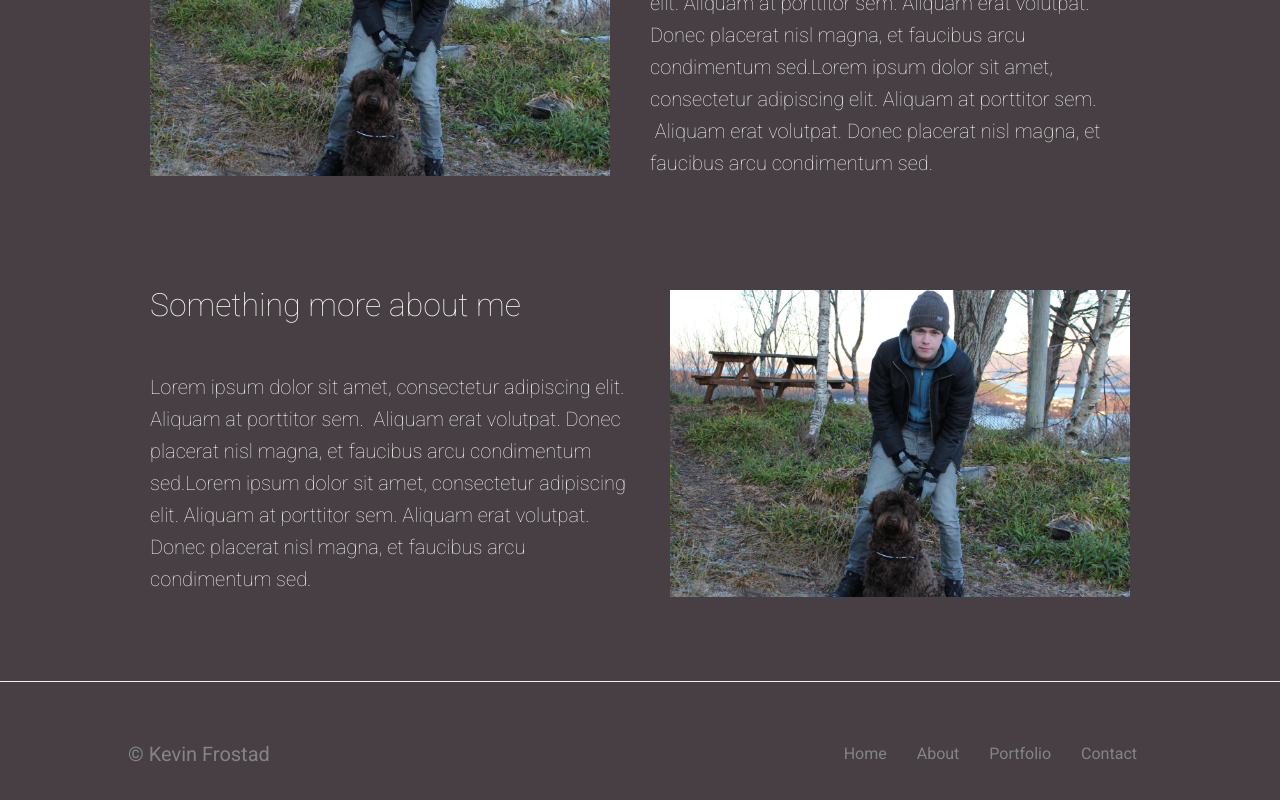
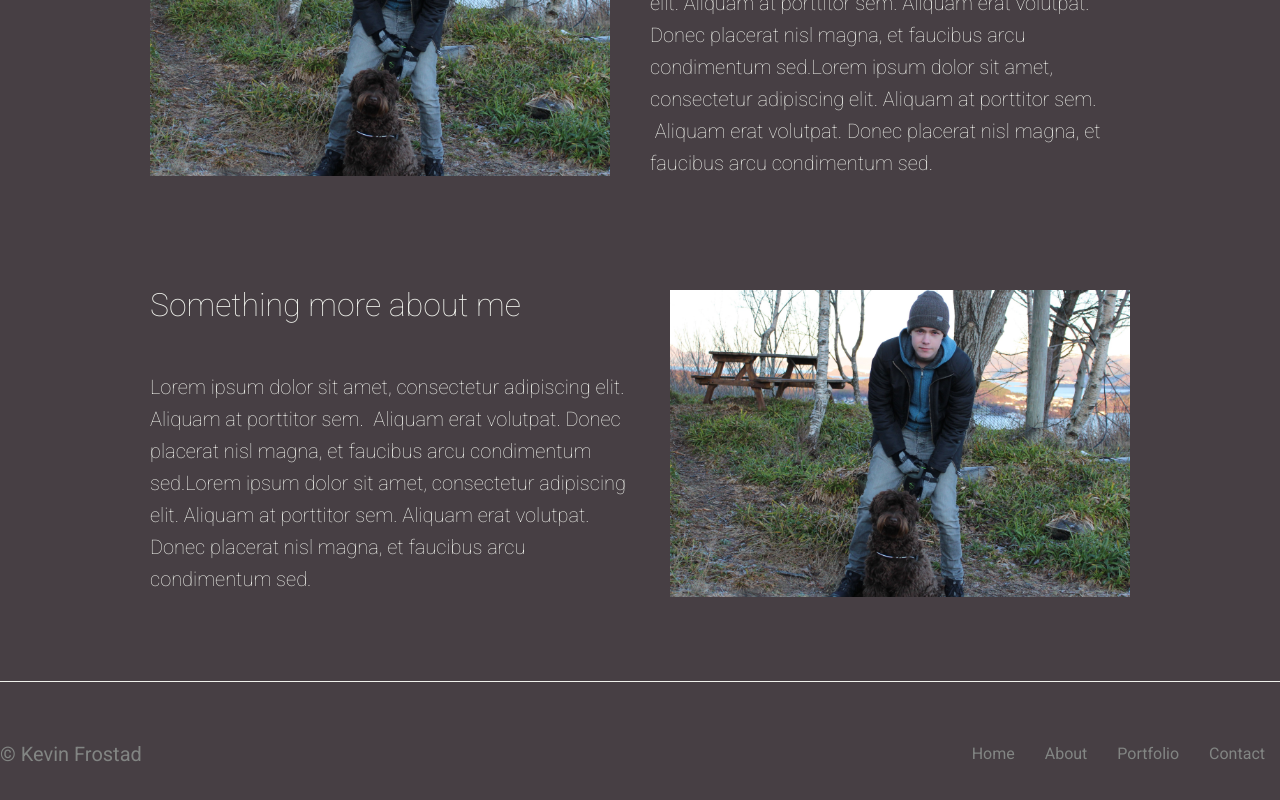
Before and after one commit to frokev/react-portfolio, a React (Create React App) app: page /about in a window 1280 px wide. Shown: the part 379-1179 px from the top of the page. Built offline with nearby package versions, Linux system fonts and the light colour scheme; a web font is replaced by a local one.

Commit message:
refactored footer to use the container element

```diff
--- a/src/containers/Footer/Footer.scss
+++ b/src/containers/Footer/Footer.scss
@@ -6,10 +6,9 @@
   background-color: $darkShade-color;
   border-top: $lightShade-color solid 1px;
 
-  .content-wrapper {
+  .container {
     display: flex;
     flex-wrap: wrap;
-    width: 80%;
     justify-content: space-between;
 
     .copyright-text {
--- a/src/containers/Footer/Footer.tsx
+++ b/src/containers/Footer/Footer.tsx
@@ -1,10 +1,11 @@
 import React, { Component } from "react";
+import Container from "../../components/Container";
 
 export default class Footer extends Component {
   render() {
     return (
       <div className="footer">
-        <div className="content-wrapper">
+        <Container>
           <p className="copyright-text">© Kevin Frostad</p>
           <div className="link-wrapper">
             <a href="" className="link">
@@ -20,7 +21,7 @@ export default class Footer extends Component {
               Contact
             </a>
           </div>
-        </div>
+        </Container>
       </div>
     );
   }
```
